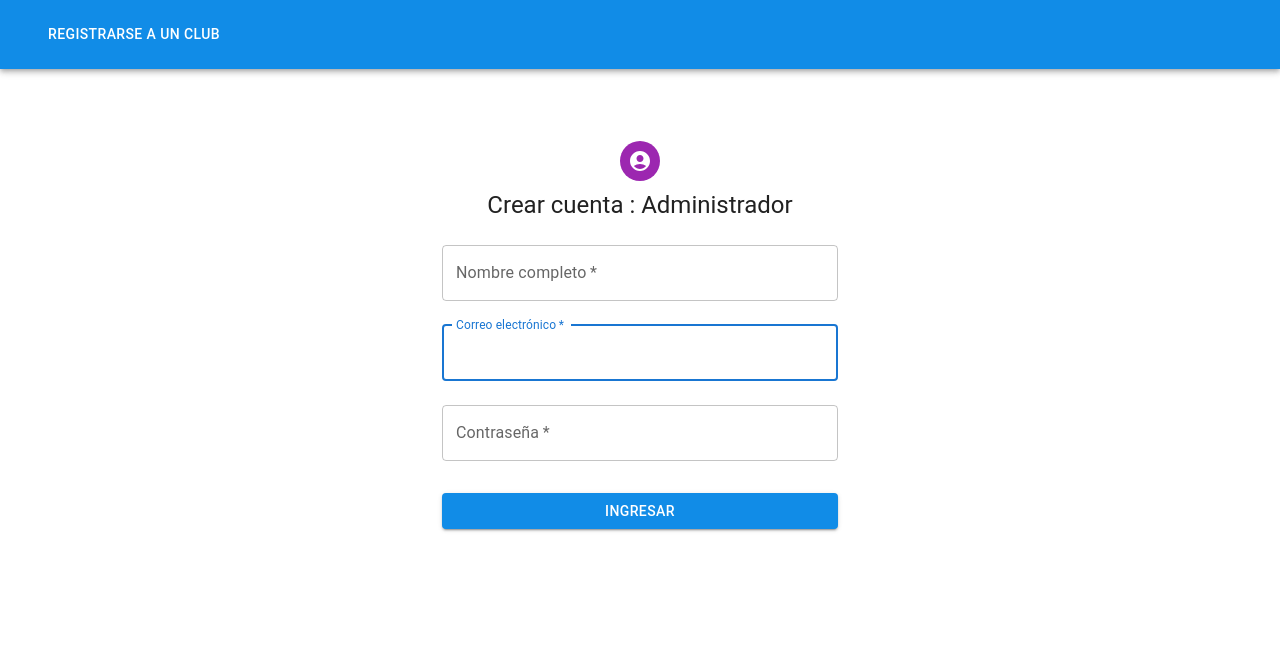
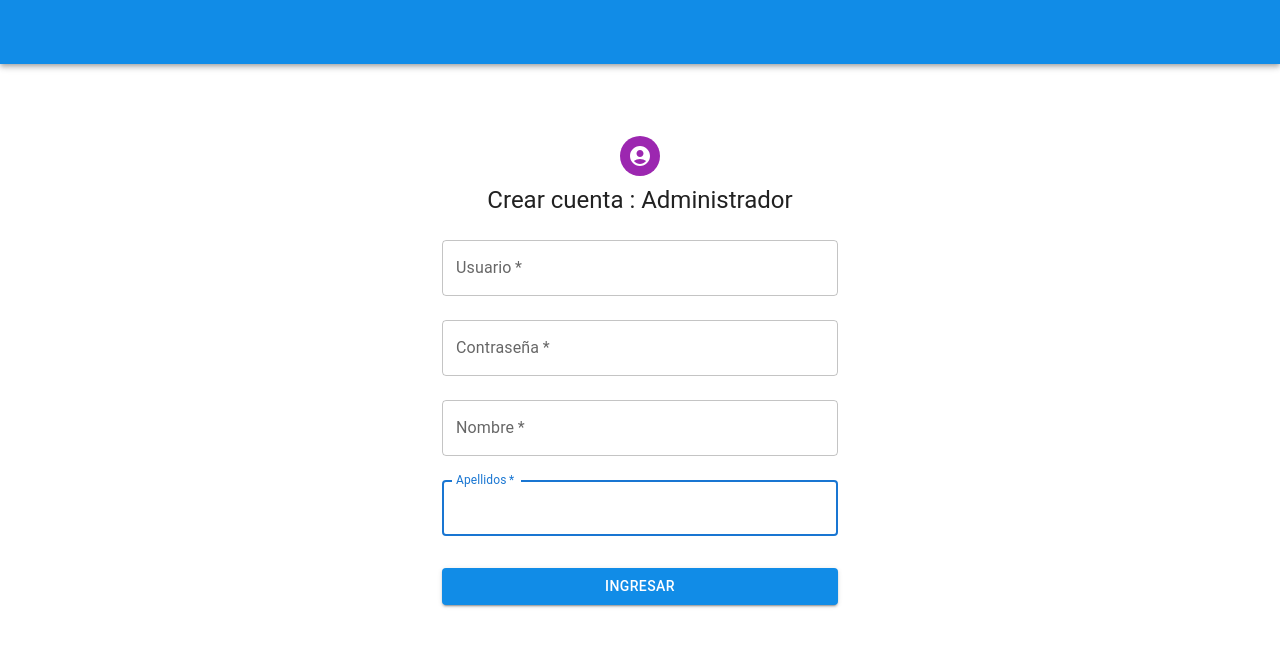
Before and after one commit to sebas-mora28/Proyecto--1-BDA, a React (Create React App) app in the folder club-website/: page /register-admin in a window 1280 px wide. Shown: the top 646 px of the page. Built offline with nearby package versions, Linux system fonts and the light colour scheme.

Commit message:
Fix bugs

```diff
--- a/club-website/src/components/Navbar/index.jsx
+++ b/club-website/src/components/Navbar/index.jsx
@@ -6,10 +6,12 @@ import Typography from '@mui/material/Typography';
 import Container from '@mui/material/Container';
 import Button from '@mui/material/Button';
 import {useNavigate} from 'react-router-dom';
+import { UserContext } from '../../utils/auth';
 
 const Navbar = () => {
 
   const navigate = useNavigate();
+  const user = React.useContext(UserContext)
 
   return (
     <AppBar position="static" style={{ background: '#118CE7' }}>
@@ -34,6 +36,9 @@ const Navbar = () => {
             }}
           >
           </Typography>
+          <>
+            {
+              user.isAdmin === false ?
               <Box sx={{ flexGrow: 1, display: { xs: 'none', md: 'flex' } }}>
                   <Button
                     onClick={() => navigate("/user/register-club")}
@@ -41,7 +46,11 @@ const Navbar = () => {
                     >
                     Registrarse a un club
                 </Button>
-          </Box>
+              </Box> : <></>
+            }
+
+          </>
+
         </Toolbar>
       </Container>
     </AppBar>
--- a/club-website/src/views/AdminViews/RegisterAdmin/index.jsx
+++ b/club-website/src/views/AdminViews/RegisterAdmin/index.jsx
@@ -11,8 +11,10 @@ import { useForm, Form } from '../../../components/UseForm';
 import AccountCircleIcon from '@mui/icons-material/AccountCircle';
 import { baseUrl } from '../../../utils/api';
 import axios from 'axios';
+import { useNavigate } from 'react-router-dom';
+const RegisterAdmin = () => {
 
-const RegisterAdmin = () => {
+    const navigate = useNavigate();
 
     const initialValues = {
         user: '',
@@ -58,6 +60,8 @@ const RegisterAdmin = () => {
           axios({method: 'POST', url: `${baseUrl}/users/CreateUser`, data: {
             ...values, section: '', isAdmin: true
           }}).then((response) => {
+            navigate("/login")
+
 
           })
         }
@@ -87,40 +91,52 @@ const RegisterAdmin = () => {
           margin="normal"
           required
           fullWidth
-          name="Name"
-          label="Nombre completo"
+          name="user"
+          label="Usuario"
           type="text"
-          id="Name"
-          autoComplete="Name"
+          id="user"
           onChange={handleInputChange}
-          value={values.Password}
-          {...(errors.Name && {error:true, helperText:errors.Name})}
+          value={values.user}
+          {...(errors.user && {error:true, helperText:errors.user})}
         />
         <TextField
           margin="normal"
           required
           fullWidth
-          id="email"
-          label="Correo electrónico"
-          name="Email"
-          autoComplete="email"
-          autoFocus
+          name="password"
+          label="Contraseña"
+          type="password"
+          id="password"
+          autoComplete="current-password"
           onChange={handleInputChange}
-          value={values.Email}
-          {...(errors.Email && {error:true, helperText:errors.Email})}
+          value={values.password}
+          {...(errors.password && {error:true, helperText:errors.password})}
+        />
+      <TextField
+          margin="normal"
+          required
+          fullWidth
+          name="names"
+          label="Nombre"
+          type="text"
+          id="names"
+          autoComplete="Name"
+          onChange={handleInputChange}
+          value={values.names}
+          {...(errors.names && {error:true, helperText:errors.names})}
         />
         <TextField
           margin="normal"
           required
           fullWidth
-          name="Password"
-          label="Contraseña"
-          type="password"
-          id="password"
-          autoComplete="current-password"
+          id="lastnames"
+          label="Apellidos"
+          name="lastnames"
+          autoComplete="email"
+          autoFocus
           onChange={handleInputChange}
-          value={values.Password}
-          {...(errors.Password && {error:true, helperText:errors.Password})}
+          value={values.lastnames}
+          {...(errors.lastnames && {error:true, helperText:errors.lastnames})}
         />
         <Button
           type="submit"
```
Lines whose indentation alone changed are shown as unchanged.
